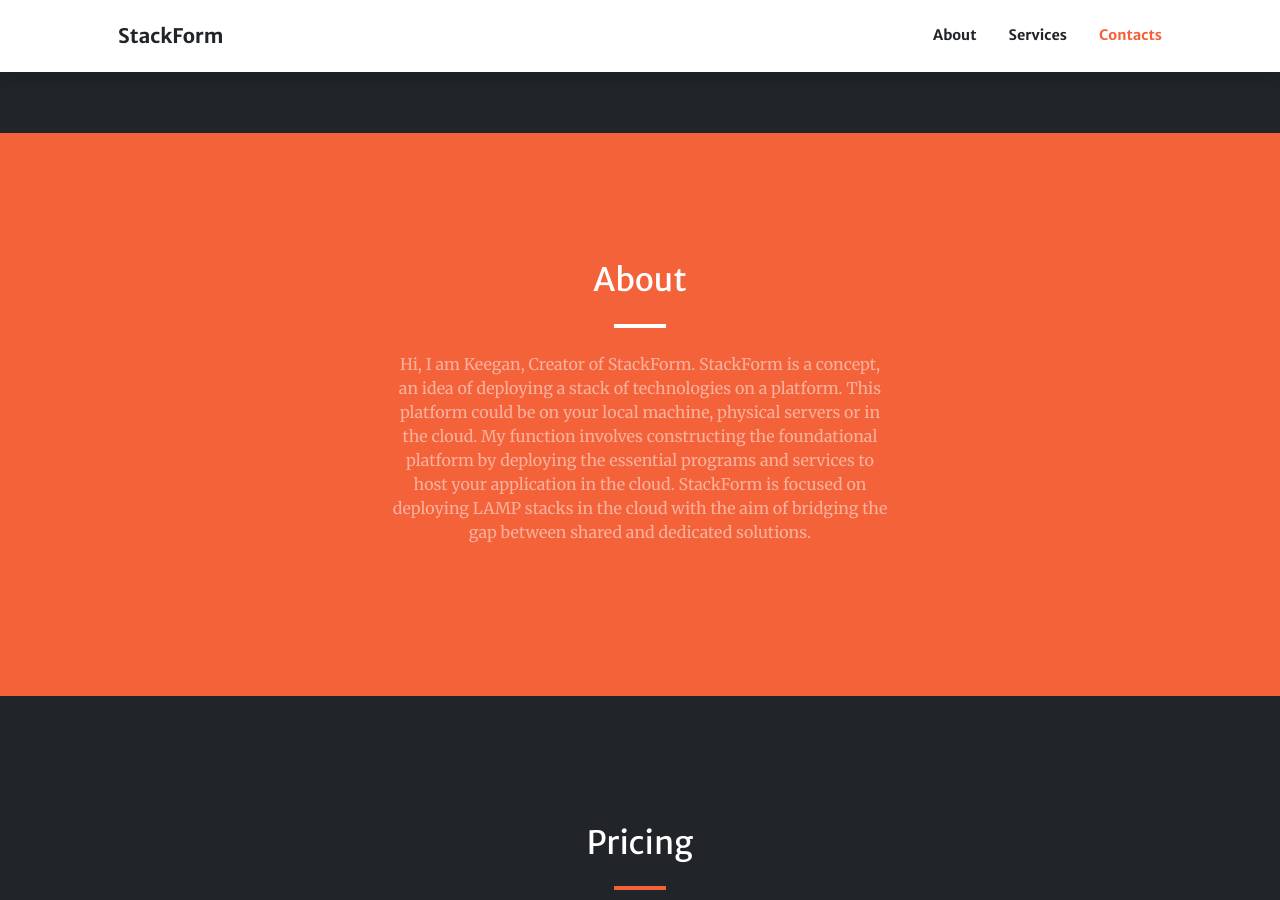
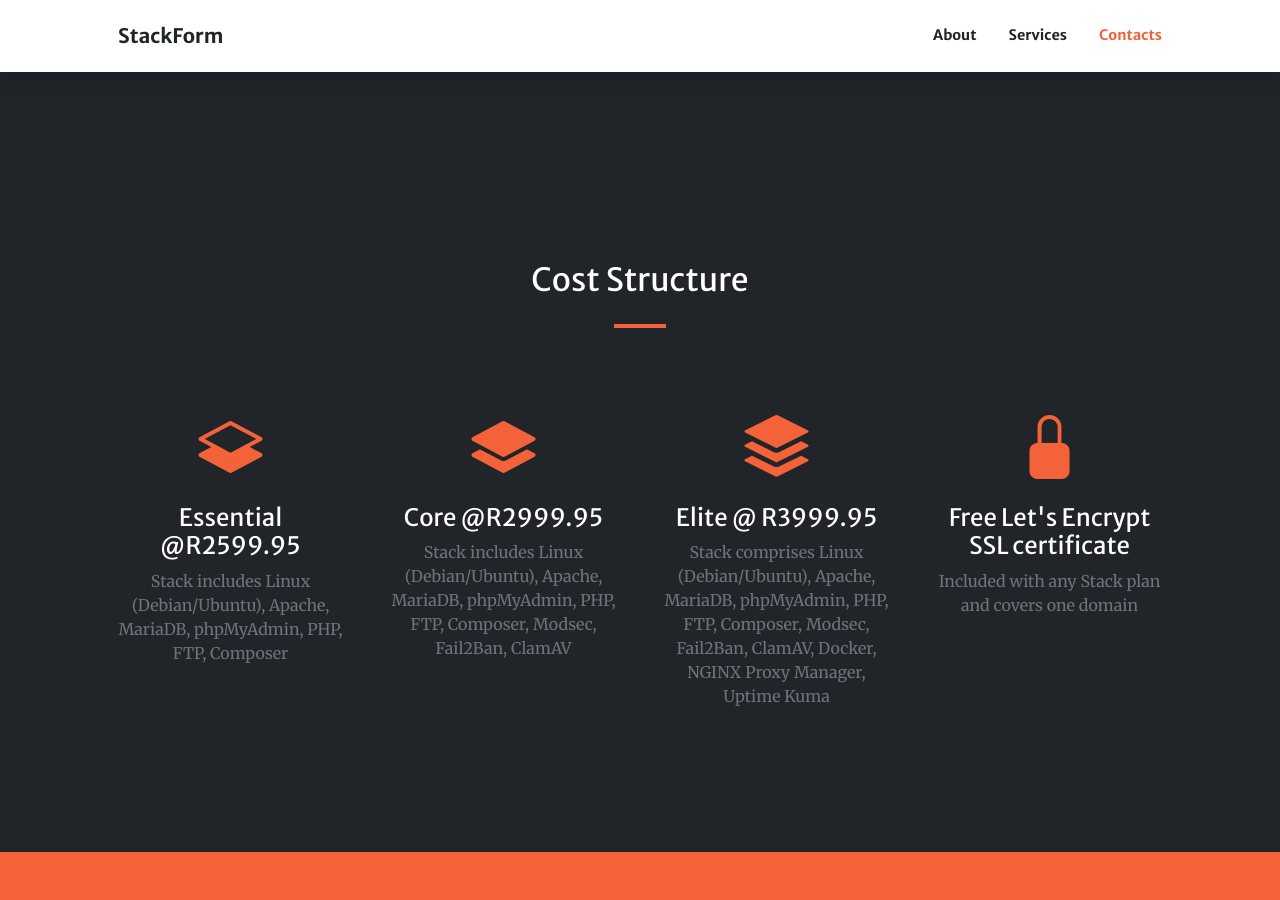
Before and after one commit to keeganturnerdev/site.github.io, a Jekyll site: the page built from index.md, in a window 1280 px wide and 900 px high, scrolled down 1486 px. Built offline with Jekyll 4.4.1, drawn with Linux system fonts in a browser that asks for light colours; comment, search, counter and statistics services are not loaded; some of the changed text lies outside the part shown.

Commit message:
Update index.md

```diff
--- a/index.md
+++ b/index.md
@@ -12,7 +12,7 @@ sections:
   - type: services.html
     section_id: services
     background_style: bg-dark text-white
-    title: Stack and Infrastructure Components
+    title: Services & Applications
     services:
       - title: Platform
         text: Built on Ubuntu/Debian as your host operating system, seamlessly integrated with Apache, MariaDB & PHP for effortless application management.
@@ -27,20 +27,11 @@ sections:
         text: Safeguard your digital fortress with a Web Application Firewall, NGINX Proxy Manager, & cloud firewall, ensuring protection & control over your online assets.
         icon: bi bi-sliders2-vertical
 
-  - type: call-to-action.html
-    section_id: about
-    background_style: bg-primary
-    title: About
-    text: >
-      Hi, I am Keegan, Creator of StackForm.
-      StackForm is a concept, an idea of deploying a stack of technologies on a platform. This platform could be on your local machine, physical servers or in the cloud.
-      My function involves constructing the foundational platform by deploying the essential programs and services to host your application in the cloud.
-      StackForm is focused on deploying LAMP stacks in the cloud with the aim of bridging the gap between shared and dedicated solutions.
 
   - type: services.html
     section_id: services
     background_style: bg-dark text-white
-    title: Pricing
+    title: Cost Structure
     services:
       - title: Essential @R2599.95
         text: Stack includes Linux (Debian/Ubuntu), Apache, MariaDB, phpMyAdmin, PHP, FTP, Composer
```
Also changed, not shown: other parts of index.md (+12 -1 lines).
